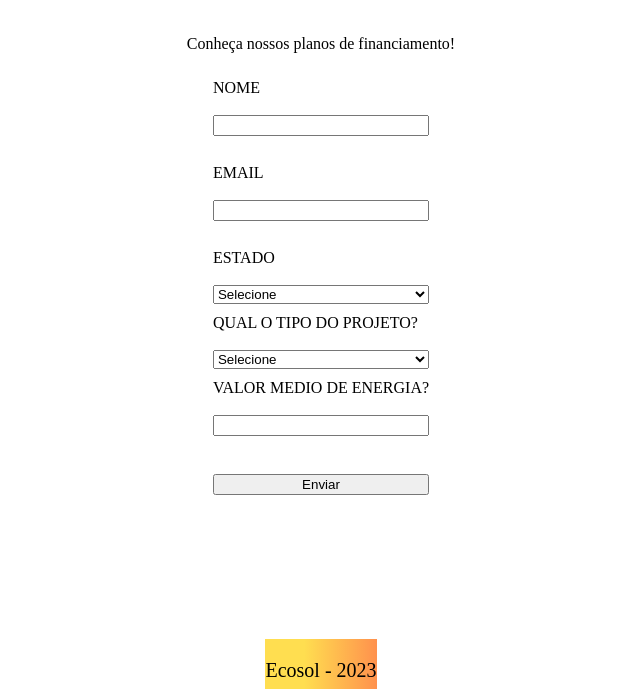
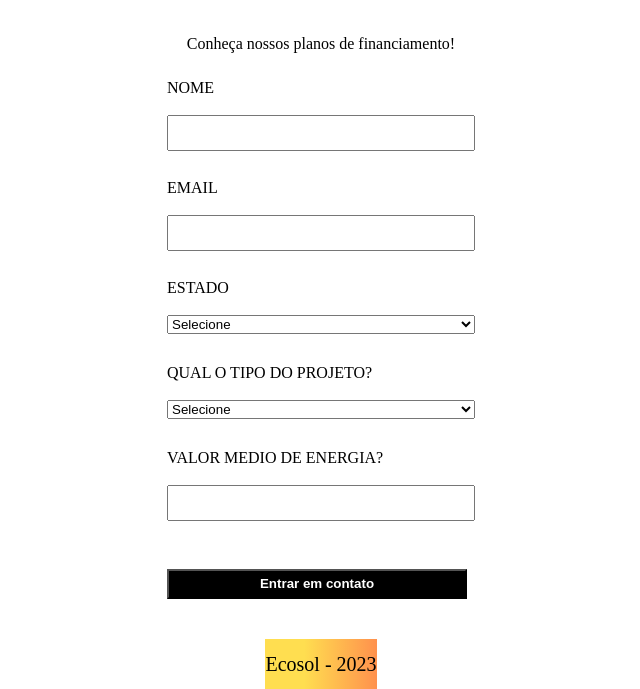
Before and after one commit to Diouw/Ecosol, a plain HTML site: page orcamento.html in a window 1280 px wide. Shown: the part 111-800 px from the top of the page, without its empty margins (319-959 px from the left). Drawn offline with Linux system fonts and the light colour scheme.

Commit message:
campos do formulario melhorados

```diff
--- a/css/style.css
+++ b/css/style.css
@@ -92,8 +92,9 @@ a:hover{
 
 #servico{
     width: 100%;
-    height: 650px;
+    height: 600px;
     flex-direction: column;
+    justify-content: center;
     display: flex;
     background-color: #D9D9D9;
 
@@ -158,6 +159,7 @@ a:hover{
 #rodape{
     height: 50px;
     justify-content: center;
+    align-items: center;
     display: flex;
     background: rgb(255,222,80);
     background: linear-gradient(90deg, rgba(255,222,80,1) 35%, rgba(255,145,77,1) 100%);
@@ -176,12 +178,25 @@ a:hover{
 #form{
     display: flex;
     flex-direction: column;
-    justify-content: end;
 }
 
 .margem2{
     margin-top: 10px;
 }
 .margem3{
-    margin-top: 20px;
+    margin-top: 30px;
 }
+.enviar{
+    margin-top: 30px;
+    width: 300px;
+    height: 30px;
+    background-color: black;
+    color: white;
+    font-weight: bold;
+}
+
+.caixa{
+    width: 300px;
+    height: 30px;
+    font-size: 18px;
+}
--- a/orcamento.html
+++ b/orcamento.html
@@ -27,10 +27,10 @@
 
             <form id="form">
                 <label class="margem2" for="nome">NOME</label><br>
-                <input type="text" id="nome" name="nome" required><br>
+                <input class="caixa" type="text" id="nome" name="nome"required><br>
 
                 <label class="margem2" for="email">EMAIL</label><br>
-                <input type="email" id="email" name="email" required><br>
+                <input class="caixa" type="email" id="email" name="email" required><br>
 
                 <label class="margem2" for="estado">ESTADO</label><br>
                 <select id="estado">
@@ -40,17 +40,17 @@
                     <option value="PR">PR</option>
                 </select>
 
-                <label class="margem2" for="nome">QUAL O TIPO DO PROJETO?</label><br>
+                <label class="margem3" for="nome">QUAL O TIPO DO PROJETO?</label><br>
                 <select id="projeto">
                     <option value="">Selecione</option>
                     <option value="Residencial">Residencial</option>
                     <option value="Condominio">Condominio</option>
                     <option value="Empresas">Empresas</option>
                 </select>
-                <label class="margem2" for="valor">VALOR MEDIO DE ENERGIA?</label><br>
-                <input type="number" id="valor" name="valor" required><br>
+                <label class="margem3" for="valor">VALOR MEDIO DE ENERGIA?</label><br>
+                <input class="caixa" type="number" id="valor" name="valor" required><br>
 
-                <input class="margem3" type="submit" value="Enviar">
+                <input class="enviar" type="submit" value="Entrar em contato">
             </form>
 
         </div>
```
